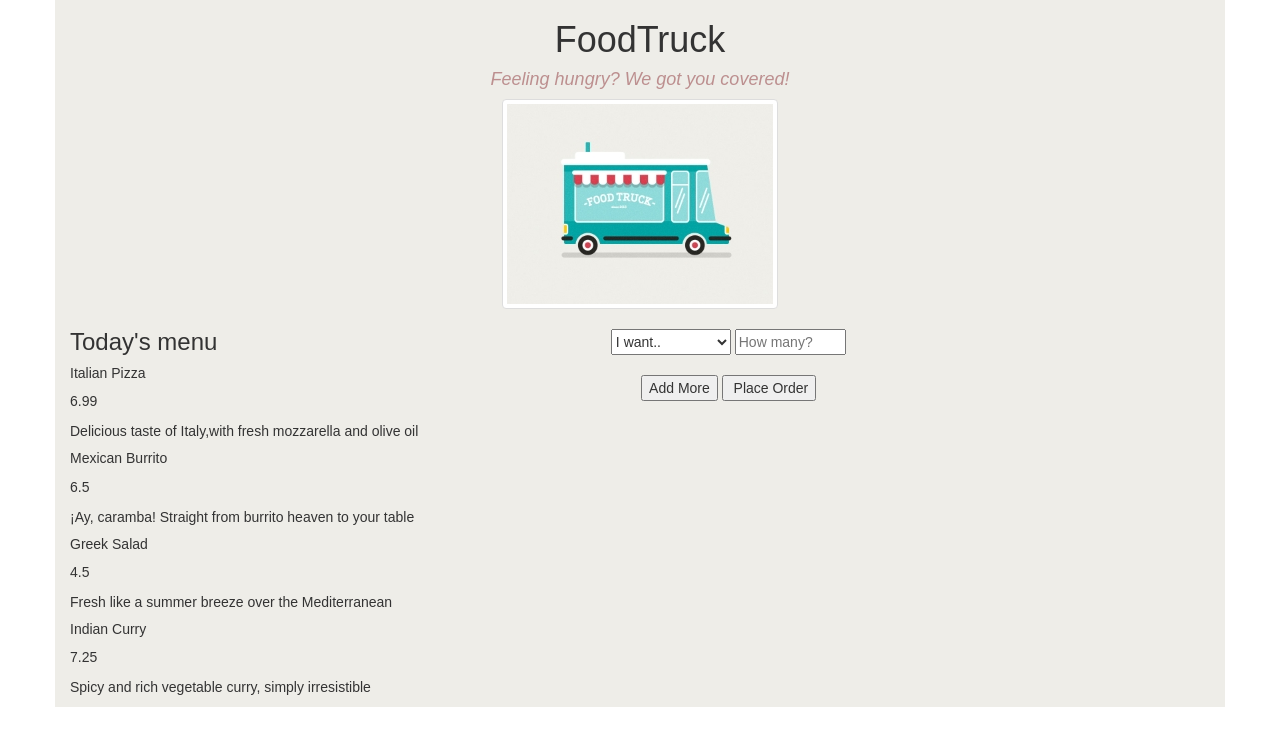
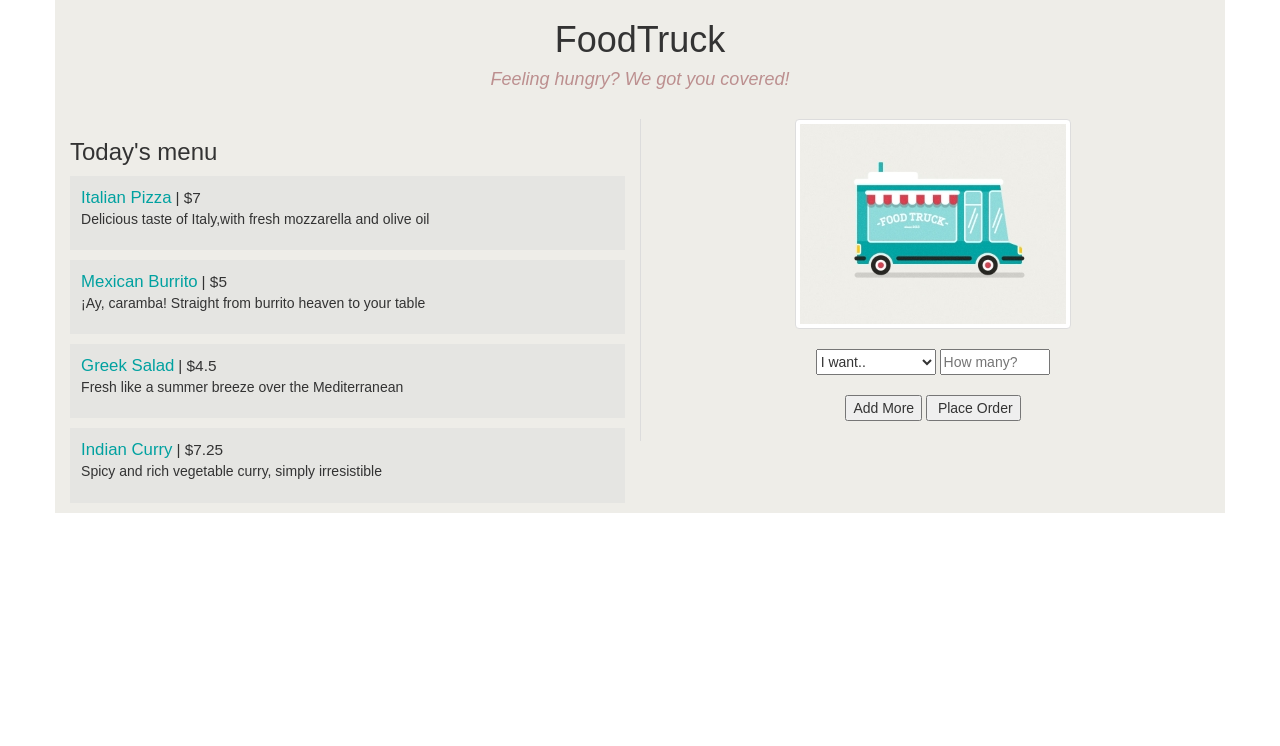
Before and after one commit to ugraphix/FoodTruck, a PHP site: page / in a window 1280 px wide. Shown: the top 746 px of the page. Run offline with PHP 8.4, Linux system fonts and the light colour scheme; some libraries are stand-ins or nearby versions.

Commit message:
Add bootstrap styling and header.php

```diff
--- a/food.php
+++ b/food.php
@@ -9,16 +9,16 @@
 class Food
 {
     //class fields
-    public $name = "";
-    public $description = "";
-    public $price = 0;
-    public $quantity = 0;
+    public $name;
+    public $description;
+    public $price;
+    public $quantity;
     public $toppings = array();
     //create class level property TAX
     public static $TAX = 0.9;
 
     //constructor
-    public function __construct($name,$description,$quantity = 0,$price = 0, $toppings = array())
+    public function __construct($name = '',$description = '',$quantity = 0,$price = 0, $toppings = array())
     {
         $this->name = $name;
         $this->description = $description;
--- /dev/null
+++ b/header.php
@@ -0,0 +1,19 @@
+<!DOCTYPE html>
+<html lang="en">
+<head>
+    <meta charset="utf-8">
+    <title>Food Truck</title>
+
+    <link rel="stylesheet" href="https://maxcdn.bootstrapcdn.com/bootstrap/3.3.7/css/bootstrap.min.css">
+    <link rel="stylesheet" href="style.css">
+    <script src="https://ajax.googleapis.com/ajax/libs/jquery/3.1.1/jquery.min.js"></script>
+    <!--[if lt IE 9]>
+    <script src="https://cdnjs.cloudflare.com/ajax/libs/html5shiv/3.7.3/html5shiv.js"></script>
+    <script src="https://maxcdn.bootstrapcdn.com/bootstrap/3.3.7/js/bootstrap.min.js"></script>
+    <![endif]-->
+</head>
+
+<body>
+<div class="container">
+    <h1 class="text-center">FoodTruck</h1>
+    <h4 class="text-center slogan">Feeling hungry? We got you covered!</h4>
--- a/index.php
+++ b/index.php
@@ -1,47 +1,30 @@
 <?php
 require "food.php";
-//we need to build the form dynamically, from our existing objects
+//we need to build the form dynamically, from existing objects
+
 //instantiate initial objects representing the types of food offered
-$pizza = new Food("Italian Pizza","Delicious taste of Italy,with fresh mozzarella and olive oil", 0,6.99,["Peppers", "Mushrooms", "Tomatoes", "Pesto"]);
-$burrito = new Food("Mexican Burrito","¡Ay, caramba! Straight from burrito heaven to your table", 0,6.50,["Cilantro", "Sour Cream", "Guacamole", "Salsa"]);
+$pizza = new Food("Italian Pizza","Delicious taste of Italy,with fresh mozzarella and olive oil", 0,7,["Peppers", "Mushrooms", "Tomatoes", "Pesto"]);
+$burrito = new Food("Mexican Burrito","¡Ay, caramba! Straight from burrito heaven to your table", 0,5,["Cilantro", "Sour Cream", "Guacamole", "Salsa"]);
 $salad = new Food("Greek Salad","Fresh like a summer breeze over the Mediterranean",0,4.50, ["Olives", "Feta Cheese", "Oregano", "Onions"]);
 $curry = new Food("Indian Curry", "Spicy and rich vegetable curry, simply irresistible",0,7.25,["Hot Peppers", "Coconut Chutney", "Raita"]);
-//create an array of the food objects
+
+//create an associative array of the food objects. The keys are used for the value property in the dropdown,
+// and for a class name in the additional toppings div. This class is needed for the JQuery to work
 $foodOffer = array("pizza" => $pizza, "burrito" => $burrito, "salad" => $salad, "curry" => $curry);
-//$foodOffer[0] = $pizza;
-//$foodOffer[1] = $burrito;
-//$foodOffer[2] = $salad;
 
+include 'header.php';
 ?>
-<!DOCTYPE html>
-<html lang="en">
-<head>
-    <meta charset="utf-8">
-    <title>Food Truck</title>
+<div class="row">
 
-    <link rel="stylesheet" href="https://maxcdn.bootstrapcdn.com/bootstrap/3.3.7/css/bootstrap.min.css">
-    <link rel="stylesheet" href="style.css">
-    <script src="https://ajax.googleapis.com/ajax/libs/jquery/3.1.1/jquery.min.js"></script>
-    <!--[if lt IE 9]>
-    <script src="https://cdnjs.cloudflare.com/ajax/libs/html5shiv/3.7.3/html5shiv.js"></script>
-    <script src="https://maxcdn.bootstrapcdn.com/bootstrap/3.3.7/js/bootstrap.min.js"></script>
-    <![endif]-->
-</head>
-
-<body>
-<div class="container">
-<h1 class="text-center">FoodTruck</h1>
-<h4 class="text-center slogan">Feeling hungry? We got you covered!</h4>
-    <img src="images/foodtruck.jpg" alt="Image of FoodTruck" class="img-responsive center-block img-thumbnail">
-    <div class="menu">
+    <div class="col-sm-6">
     <h3>Today's menu</h3>
     <?php
     //iterate through the array of food objects and populate the menu with data from the objects
     foreach ($foodOffer as $food)
 
         echo '<div class = "menuItem">
-              <h5>' . $food->name . '</h5>
-              <p class="price">' . $food->price . '</p>
+              <h5 class="foodName">' . $food->name . '</h5>
+              <p class="price"> | $' . $food->price . '</p>
               <p>' . $food->description . '</p>
               </div>' ;
 
@@ -63,7 +46,7 @@ $foodOffer = array("pizza" => $pizza, "burrito" => $burrito, "salad" => $salad,
 
         </select>
 
-        <input type="number" name="quantity[]" min="1" max="10" placeholder="How many?">
+        <input type="number" name="quantity[]" min="1" max="10" placeholder="How many?" required>
         <input type="button" class="removeItem" value="-">
 
 
@@ -93,12 +76,14 @@ $foodOffer = array("pizza" => $pizza, "burrito" => $burrito, "salad" => $salad,
 </div>
 
 <form method="post" action="formhandler.php">
-    <div id = "food">
+    <div id = "food" class="col-sm-6">
+        <img src="images/foodtruck.jpg" alt="Image of FoodTruck" class="img-responsive center-block img-thumbnail">
+        <div class="form-group buttons">
+            <input type="button" id="addItem" value="Add More">
+            <input type="submit" value=" Place Order">
+        </div>
     </div>
-    <div class="form-group buttons">
-    <input type="button" id="addItem" value="Add More">
-    <input type="submit" value=" Place Order">
-    </div>
+
 </form>
 </div>
 <script src="script.js">
--- a/script.js
+++ b/script.js
@@ -42,7 +42,7 @@ function toggleRemovalVisibility(){
     }
 }
 function addItem(){
-    $("#template .singleItem").clone().appendTo("#food");
+    $("#template .singleItem").clone().insertBefore(".buttons");
     toggleRemovalVisibility();
 }
 function showTopping(el){
--- a/style.css
+++ b/style.css
@@ -10,6 +10,7 @@
 .slogan {
     font-style: italic;
     color: #bc8f8f;
+    padding-bottom: 20px;
 }
 
 body {
@@ -19,7 +20,7 @@ body {
     padding-bottom: 20px;
 }
 .singleItem, .buttons{
-    width: 70%;
+    /*width: 70%;*/
     margin: 0 auto;
     text-align: center;
     padding-top: 20px;
@@ -28,12 +29,12 @@ body {
     height: 26px;
 }
 .singleItem input[type="number"] {
-    width: 14%;
+    width: 20%;
 }
 
 div.toppings {
     padding: 10px 0;
-    width: 50%;
+    /*width: 50%;*/
     margin: 10px auto;
     background-color: rgba(242, 233, 146, 0.47);
 
@@ -46,3 +47,24 @@ div.toppings {
 .menu {
     float: left;
 }
+
+.menuItem {
+    padding: 2%;
+    background-color: #e5e5e2;
+    margin-bottom: 10px;
+}
+
+#food {
+    border-left: 1px solid gainsboro;
+}
+
+.foodName {
+    color: #00a1a0;
+    font-size: 1.2em;
+    display: inline;
+}
+
+.price {
+    display: inline;
+    font-size: 1.1em;
+}
```
